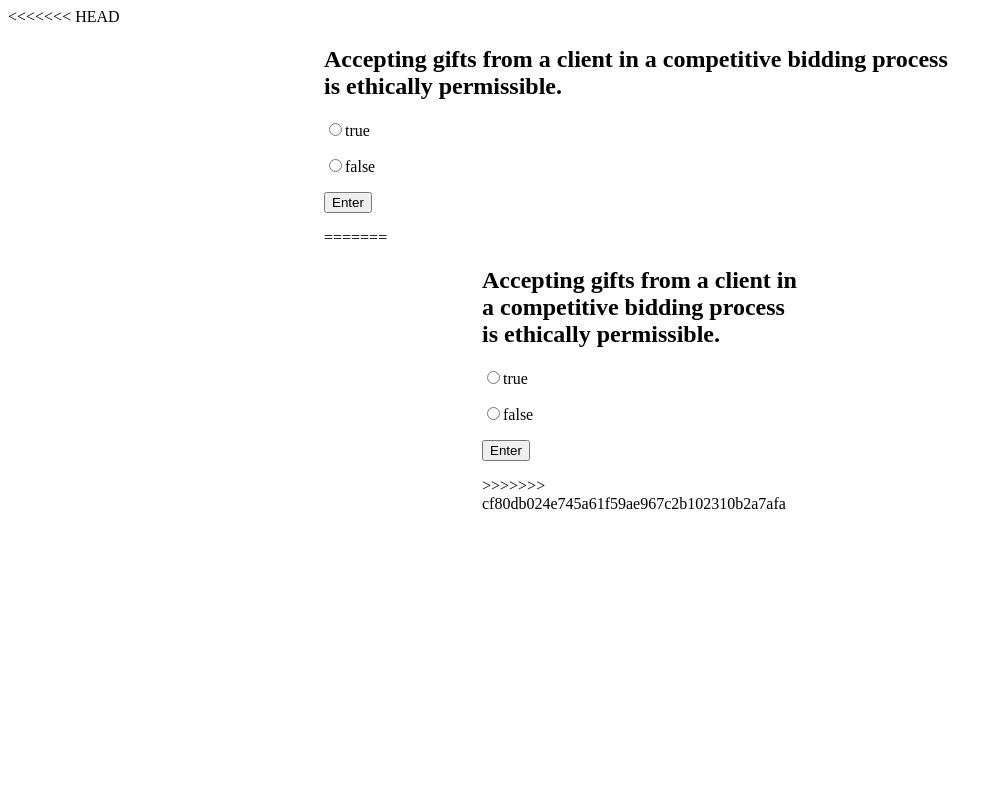
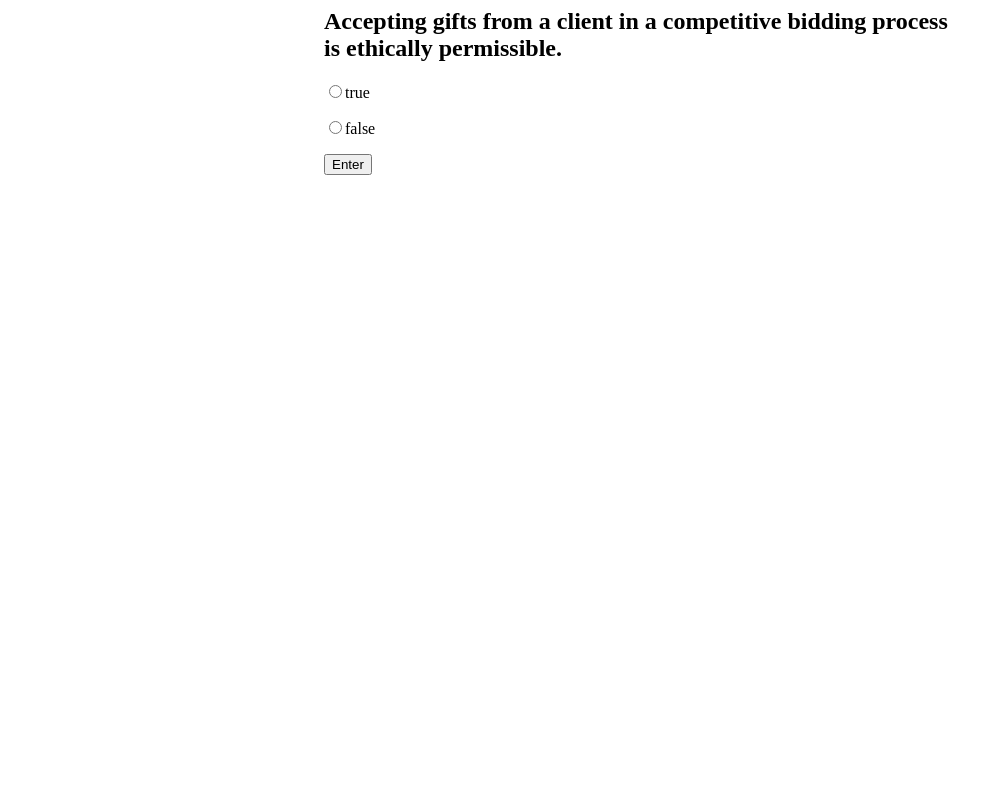
Before and after one commit to sherryyangyzt/ethical-test-tt, a Flask app: page /ethical_test in a window 1280 px wide. Shown: the whole page, without its empty margins (0-1002 px from the left). Run offline with Flask 3, Linux system fonts and the light colour scheme.

Commit message:
Update ethical_test.html

```diff
--- a/templates/ethical_test.html
+++ b/templates/ethical_test.html
@@ -1,4 +1,3 @@
-<<<<<<< HEAD
 <style>
     .container {width: 100%; margin: auto;}
     @media(min-width:600px) {.container{width: 80%;}}
@@ -13,20 +12,4 @@
         <p><input type ="radio" name="options" id="false" value="false">false</input></p>
         <p><input type="submit" value="Enter"></p>
     </form>
-=======
-<style>
-    .container {width: 100%; margin: auto;}
-    @media(min-width:600px) {.container{width: 80%;}}
-    @media(min-width:768px) {.container{width: 60%;}}
-    @media(min-width:1024px) {.container{width: 50%;}}
-</style>
-
-<div class="container">
-    <h2>Accepting gifts from a client in a competitive bidding process is ethically permissible.</h2>
-    <form action="/answer" method="post">
-        <p><input type ="radio" name="options" id="true" value="true">true</input></p>
-        <p><input type ="radio" name="options" id="false" value="false">false</input></p>
-        <p><input type="submit" value="Enter"></p>
-    </form>
->>>>>>> cf80db024e745a61f59ae967c2b102310b2a7afa
 </div>
```
